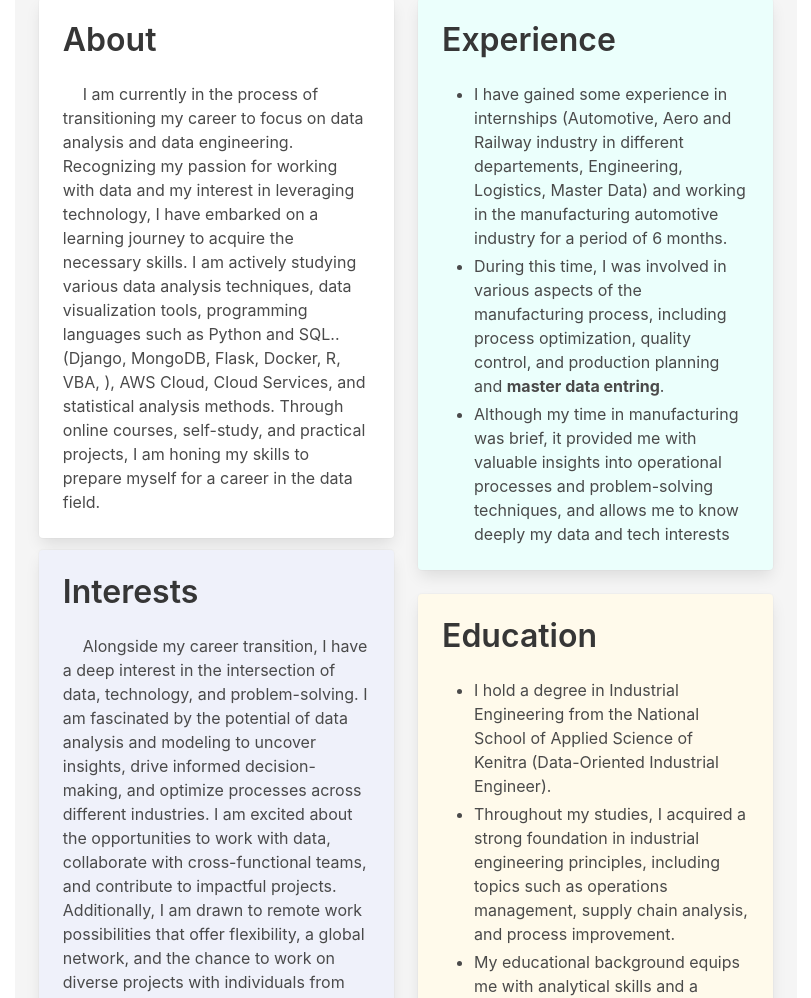
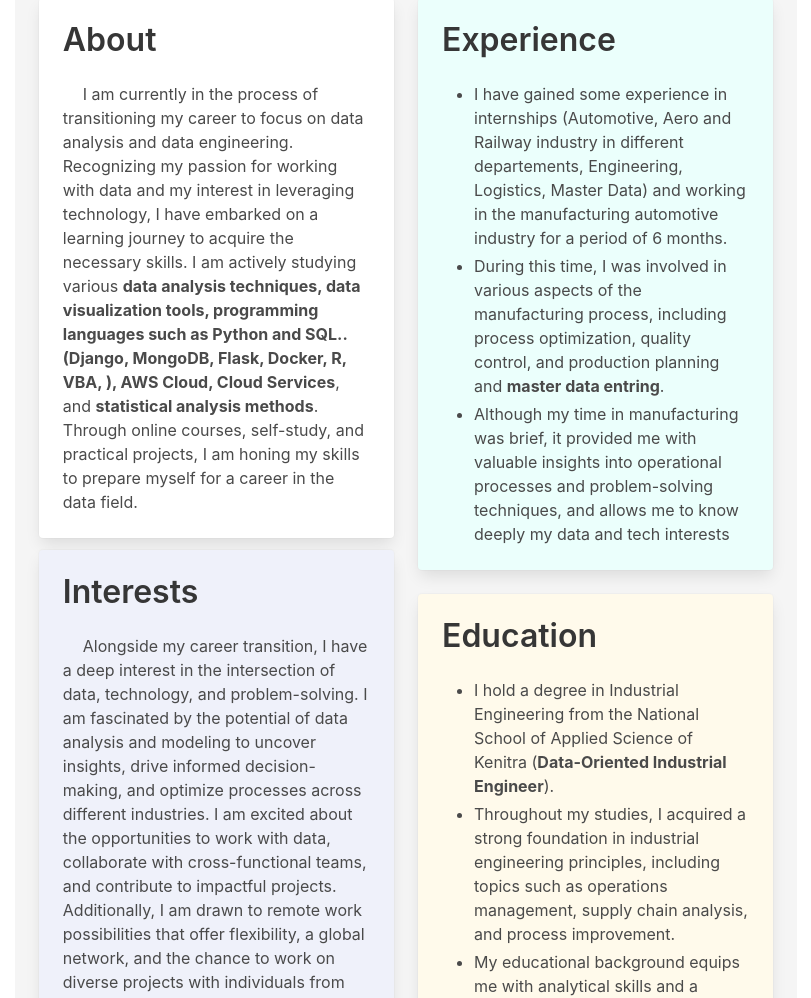
Before and after one commit to HamzaCh9/Chabana_AboutMe, a plain HTML site: page index.html in a window 1280 px wide. Shown: the part 355-1353 px from the top of the page, without its empty margins (234-1045 px from the left). Drawn offline with nearby package versions, Linux system fonts and the light colour scheme.

Commit message:
Update index.html

```diff
--- a/index.html
+++ b/index.html
@@ -90,7 +90,7 @@
                     <div class="card m-3">
                         <div class="card-content">
                             <h1 class="title">About</h1>
-                                 <p style="text-indent: 20px;">I am currently in the process of transitioning my career to focus on data analysis and data engineering. Recognizing my passion for working with data and my interest in leveraging technology, I have embarked on a learning journey to acquire the necessary skills. I am actively studying various data analysis techniques, data visualization tools, programming languages such as Python and SQL..(Django, MongoDB, Flask, Docker, R, VBA, ), AWS Cloud, Cloud Services, and statistical analysis methods. Through online courses, self-study, and practical projects, I am honing my skills to prepare myself for a career in the data field.</p>
+                                 <p style="text-indent: 20px;">I am currently in the process of transitioning my career to focus on data analysis and data engineering. Recognizing my passion for working with data and my interest in leveraging technology, I have embarked on a learning journey to acquire the necessary skills. I am actively studying various <b>data analysis techniques, data visualization tools, programming languages such as Python and SQL..(Django, MongoDB, Flask, Docker, R, VBA, ), AWS Cloud, Cloud Services</b>, and <b>statistical analysis methods</b>. Through online courses, self-study, and practical projects, I am honing my skills to prepare myself for a career in the data field.</p>
                         </div>
                     </div>
                     <div class="card m-3 has-background-link-light">
@@ -120,7 +120,7 @@
                             <h1 class="title">Education</h1>
                                 <div class="content">
   <ul>
-    <li>I hold a degree in Industrial Engineering from the National School of Applied Science of Kenitra (Data-Oriented Industrial Engineer).</li>
+    <li>I hold a degree in Industrial Engineering from the National School of Applied Science of Kenitra (<b>Data-Oriented Industrial Engineer</b>).</li>
     <li>Throughout my studies, I acquired a strong foundation in industrial engineering principles, including topics such as operations management, supply chain analysis, and process improvement.</li>
     <li>My educational background equips me with analytical skills and a problem-solving mindset, which are valuable assets in the field of data analysis and data engineering.</li>
   </ul>
```
